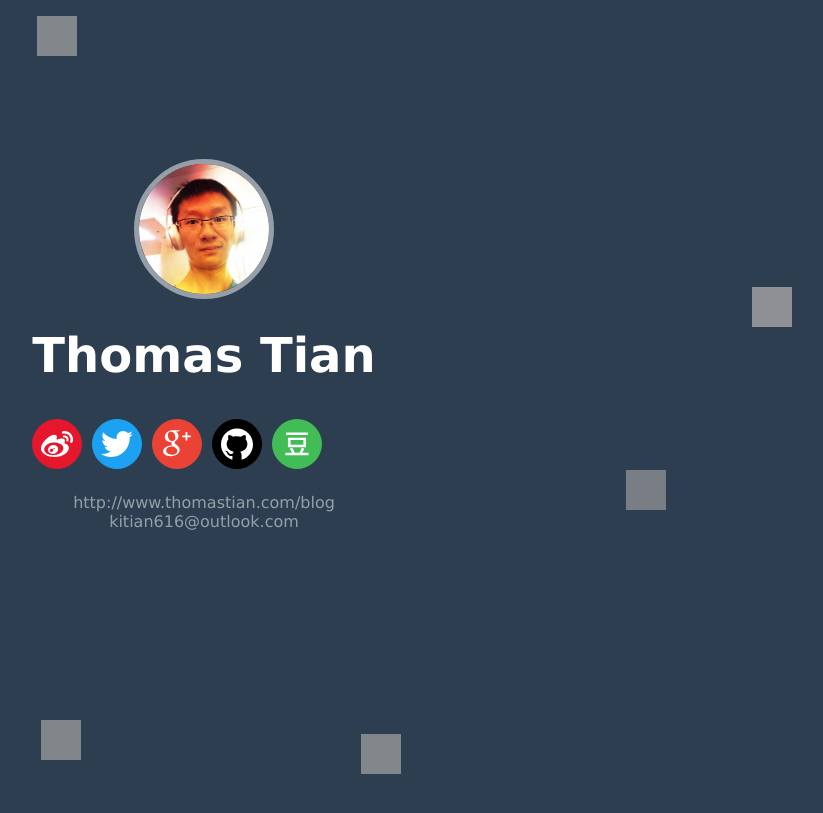
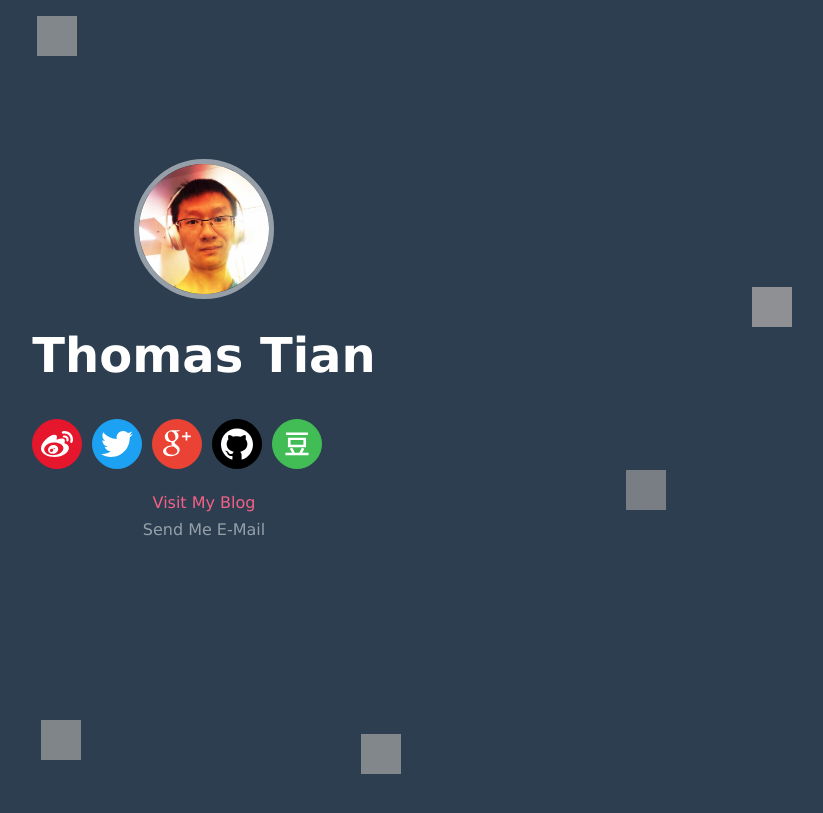
Before and after one commit to kitian616/kitian616.github.io, a Jekyll site: the page built from index.html, in a window 1280 px wide. Shown: the top 813 px of the page, without its empty margins (436-1259 px from the left). Built offline with Jekyll 4.4.1, drawn with Linux system fonts in a browser that asks for light colours; nearby versions of some CDN libraries; grey boxes are pictures that could not be loaded.

Commit message:
happy birthday to me :cake:

```diff
--- a/_sass/_base.tags.scss
+++ b/_sass/_base.tags.scss
@@ -2,3 +2,7 @@ ul {
     padding: 0;
     margin: 0;
 }
+
+p {
+    padding-bottom: 0.5em;
+}
--- a/_sass/_home.scss
+++ b/_sass/_home.scss
@@ -117,6 +117,9 @@ body {
         background-color: $douban-color;
         border-color: $douban-color;
     }
+    .blog {
+        color: $link-color;
+    }
 }
 
 .social-link {
--- a/_sass/_setting.colors.scss
+++ b/_sass/_setting.colors.scss
@@ -2,6 +2,7 @@ $bg-color: #2c3e50;
 
 $border-color: #dd1144;
 $botton-color: #dd1144;
+$link-color: lighten($border-color, 20%);
 $white-color: #ffffff;
 
 ///
--- a/index.html
+++ b/index.html
@@ -47,10 +47,10 @@ excerpt: Thomas Tian's Home Page | 田琦的主页
                     </ul>
                     <link itemprop="url" href="{{ '/' | prepend: site.url }}">
                     <p>
-                        <a class="social-link blog" title="Visit my Blog." itemprop="sameAs" href="{{ '/blog' | prepend: site.url }}" target="_self">{{ '/blog' | prepend: site.url }}</a>
+                        <a class="social-link blog" title="Visit my Blog." itemprop="sameAs" href="{{ '/blog' | prepend: site.url }}" target="_self"> Visit My Blog </a>
                     </p>
                     <p>
-                        <a class="social-link e-mail" title="Send me e-mail." itemprop="sameAs" href="mailto:{{ site.email }}" target="_self">{{ site.email }}</a>
+                        <a class="social-link e-mail" title="Send me e-mail." itemprop="sameAs" href="mailto:{{ site.email }}" target="_self"> Send Me E-Mail </a>
                     </p>
                 </div>
             </div>
```
